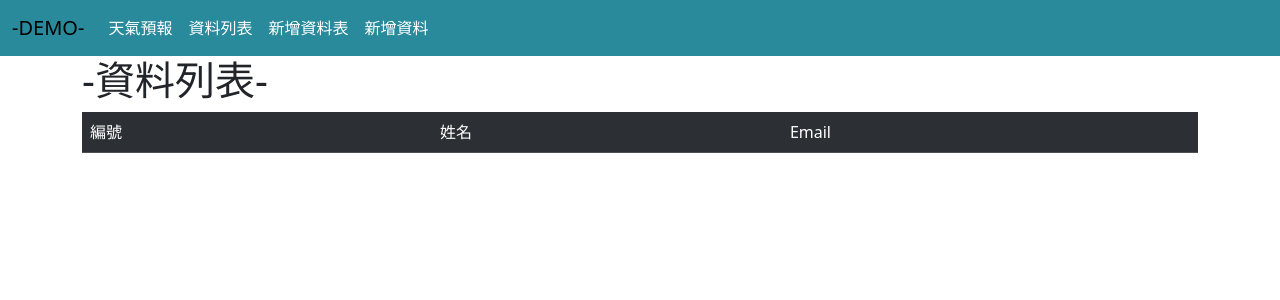
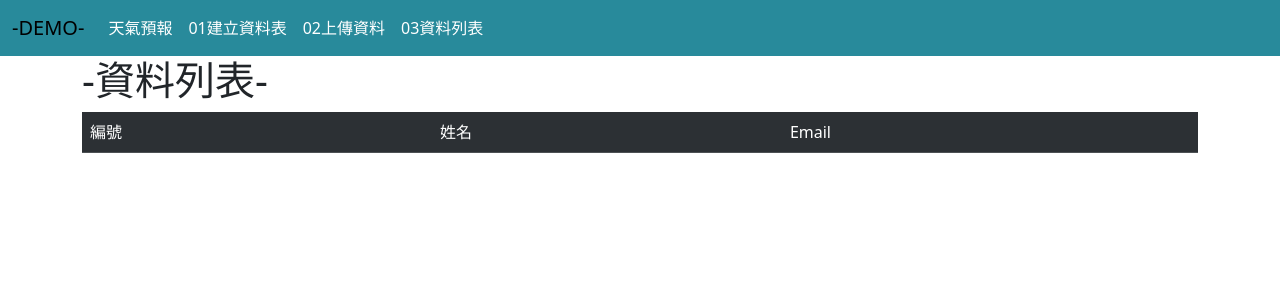
Before and after one commit to miyachun/chu-vercel, a Flask app: page /dbview in a window 1280 px wide. Shown: the top 300 px of the page. Run offline with Flask 3, Linux system fonts and the light colour scheme; data that the repository does not hold is empty; some libraries are stand-ins or nearby versions.

Commit message:
first commit

```diff
--- a/api/templates/base.html
+++ b/api/templates/base.html
@@ -27,14 +27,15 @@
               <li class="nav-item">
                 <a class="nav-link" href="{{ url_for('index') }}">天氣預報</a>
               </li>
+
               <li class="nav-item">
-                <a class="nav-link" href="{{ url_for('dbview') }}">資料列表</a>
+                <a class="nav-link" href="{{ url_for('dbcreate') }}">01建立資料表</a>
               </li>
               <li class="nav-item">
-                <a class="nav-link" href="{{ url_for('dbcreate') }}">新增資料表</a>
+                <a class="nav-link" href="{{ url_for('dbadd') }}">02上傳資料</a>
               </li>
               <li class="nav-item">
-                <a class="nav-link" href="{{ url_for('dbadd') }}">新增資料</a>
+                <a class="nav-link" href="{{ url_for('dbview') }}">03資料列表</a>
               </li>
             </ul>
           </div>
```
